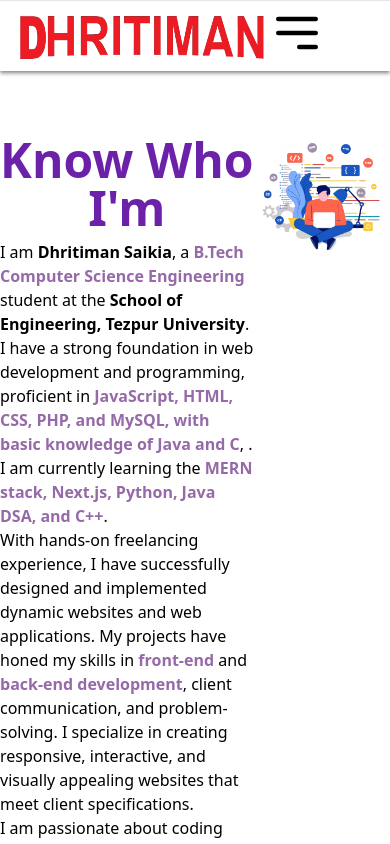
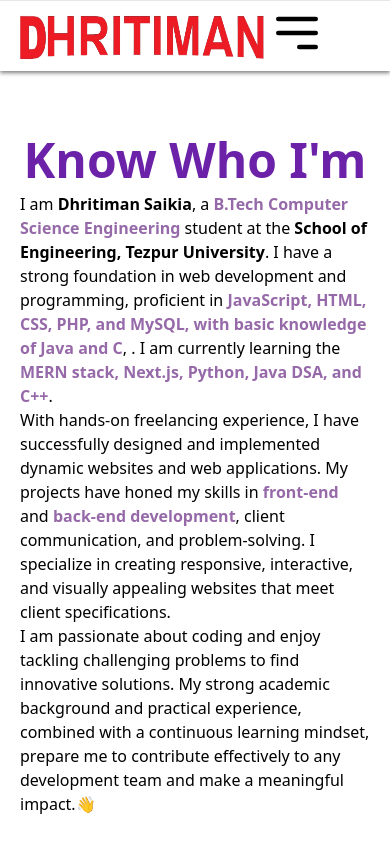
Before and after one commit to dhritiman78/dhritiman78-portfolio, a React (Vite) app: page /about in a window 390 px wide. Shown: the top 844 px of the page. Built offline with nearby package versions, Linux system fonts and the light colour scheme.

Commit message:
new commit

```diff
--- a/src/components/About.jsx
+++ b/src/components/About.jsx
@@ -5,8 +5,8 @@ import WebSkills from './WebSkills';
 const About = () => {
     return (
         <>
-            <section className='mt-32 mb-2'>
-                <div className='grid grid-cols-[65%_auto] sm:mx-5'>
+            <section className='mt-32 mb-2 mx-5'>
+                <div className='grid sm:grid-cols-[65%_auto] sm:mx-5'>
                     <div>
                         <h1 className='font-bold text-5xl text-purple-800 text-center my-2'>Know Who I'm</h1>
                         <p> I am <b>Dhritiman Saikia</b>, a <pb>B.Tech Computer Science Engineering</pb> student at the <b>School of Engineering, Tezpur University</b>. I have a strong foundation in web development and programming, proficient in <pb>JavaScript, HTML, CSS, PHP, and MySQL, with basic knowledge of Java and C</pb>, . I am currently learning the <pb>MERN stack, Next.js, Python, Java DSA, and C++</pb>.
```
